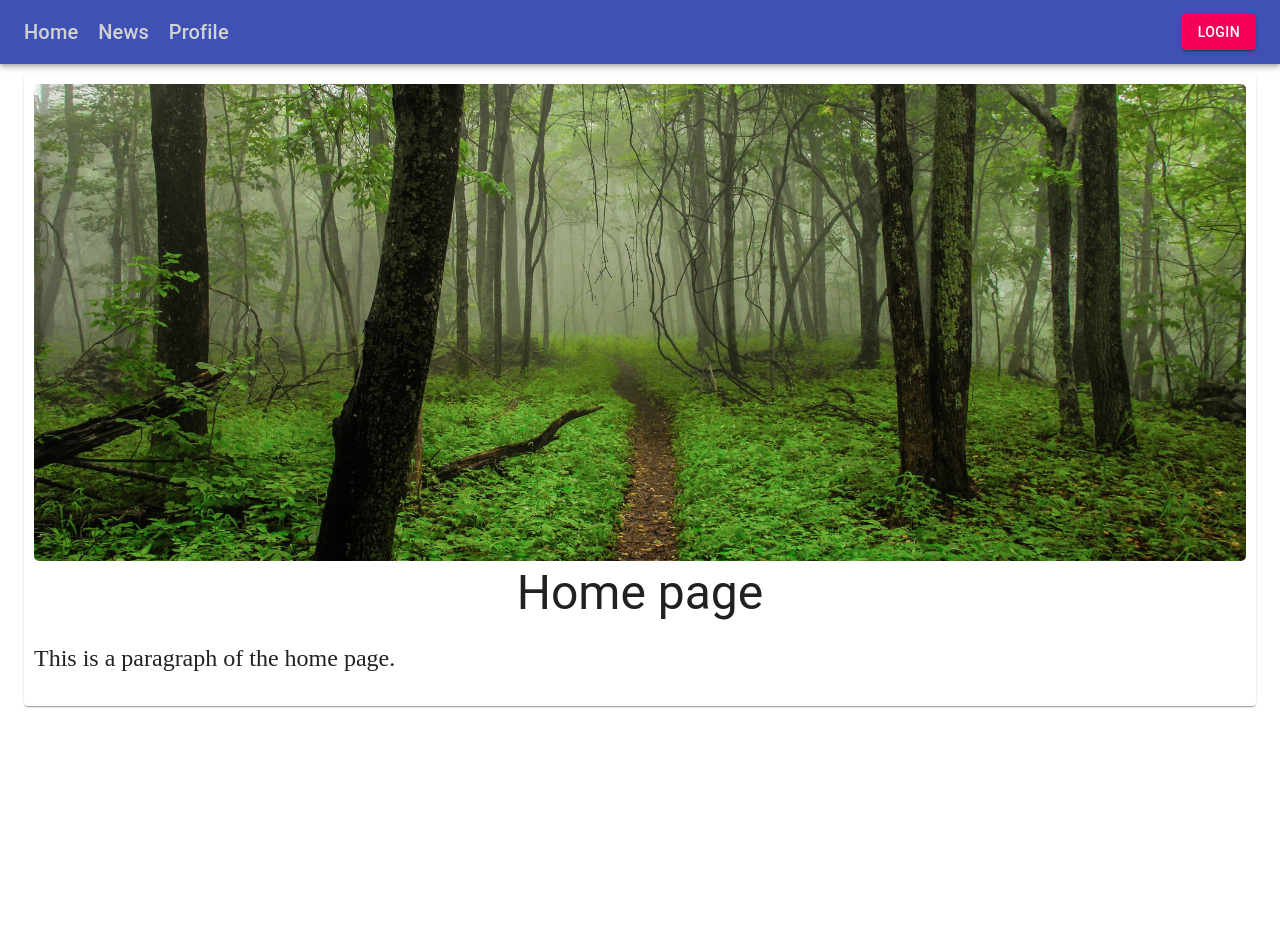
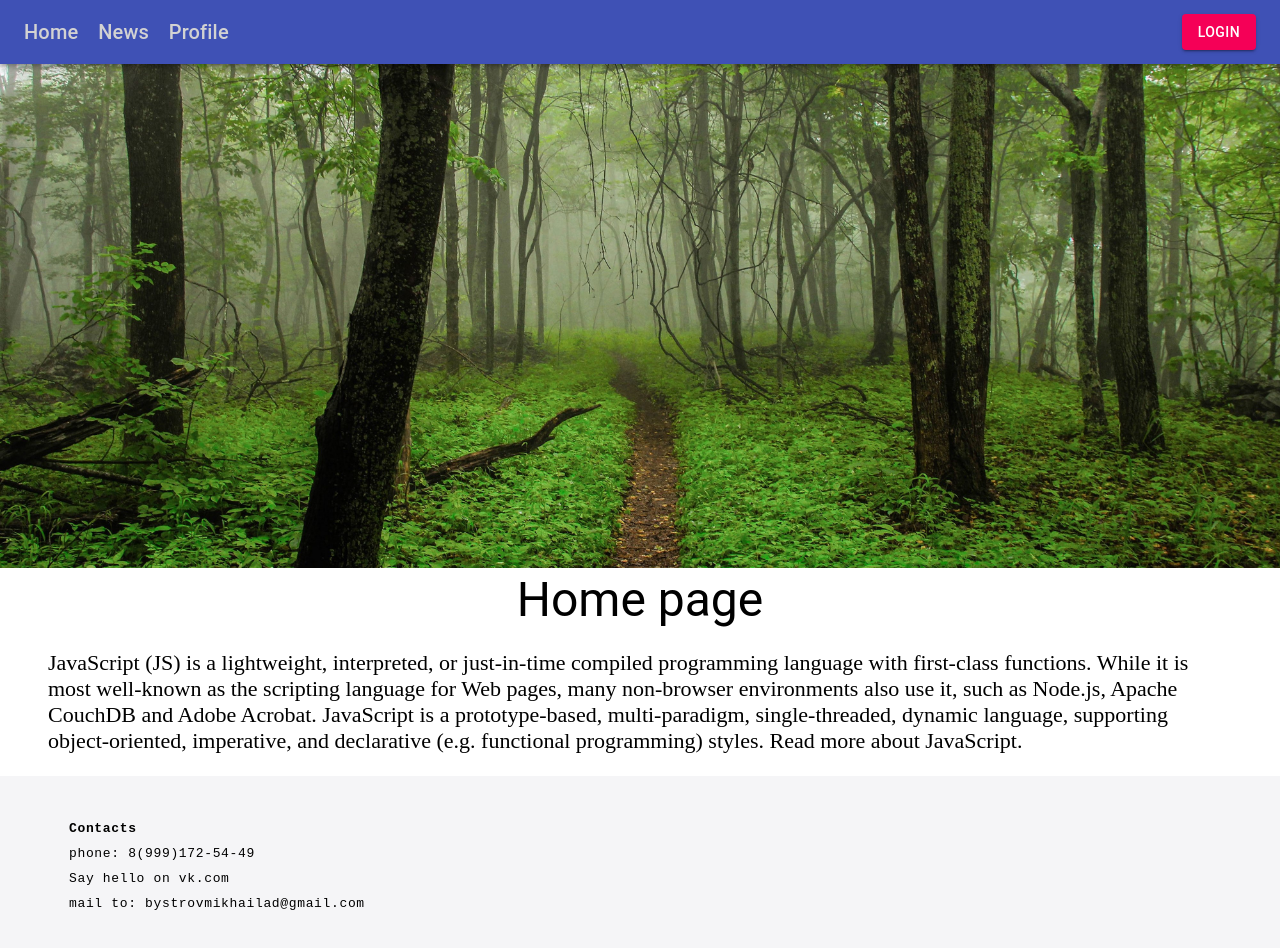
Before and after one commit to mikhailbys/newsletter_app, a React (Create React App) app: page / in a window 1280 px wide. Shown: the top 948 px of the page. Before the commit the page ends 800 px from the top, so only its background shows below. Built offline with nearby package versions, Linux system fonts and the light colour scheme.

Commit message:
Footer component

```diff
--- a/src/components/App/App.tsx
+++ b/src/components/App/App.tsx
@@ -57,7 +57,7 @@ function App() {
             <LoginButton/>
           </Toolbar>
         </AppBar>
-        <Container maxWidth="xl">
+        <Container maxWidth="xl" style={{padding: "0"}}>
           <Switch>
             <Route exact path="/" component={ Home } />
             <Route exact path="/news" component={ NewsContainer }/>
--- /dev/null
+++ b/src/components/Footer/Footer.tsx
@@ -0,0 +1,24 @@
+import React from 'react';
+import useStyles from './styles'
+
+export const Footer = () => {
+    const styles = useStyles();
+    return (
+        <footer className={styles.contactDiv}>
+            <div className={styles.contactP}>
+                <ul className={styles.ul}>
+                    <li className={styles.cp}>Contacts</li>
+                    <li className={styles.cpli}>
+                        phone: 8(999)172-54-49
+                    </li>
+                    <li className={styles.cpli} style={{textDecoration: "none"}}>
+                        <a className={"contact-a"} target="_blank" href="https://vk.com/hotdollar" >Say hello on vk.com</a>
+                    </li>
+                    <li className={styles.cpli}>
+                        <a className={"contact-a"} href="mailto:bystrovmikhailad@gmail.com">mail to: bystrovmikhailad@gmail.com</a>
+                    </li>
+                </ul>
+            </div>
+        </footer>
+    );
+}
--- /dev/null
+++ b/src/components/Footer/styles.ts
@@ -0,0 +1,43 @@
+import {makeStyles} from "@material-ui/core/styles";
+
+export default makeStyles({
+    paper: {
+        marginTop: "10px",
+        padding: "10px 10px 10px 10px"
+    },
+    image: {
+        width: '100%'
+    },
+    p: {
+        fontSize: '24px',
+        paddingLeft: '24px',
+        paddingRight: '24px'
+    },
+    contactDiv: {
+        backgroundColor: '#f5f5f7',
+        position: "inherit",
+        bottom: "0",
+        width: "100%"
+    },
+    contactP: {
+        padding: "24px 20px 20px 24px"
+    },
+    cp: {
+        padding: "5px",
+        fontWeight: "bold",
+        fontFamily: "monospace",
+        letterSpacing: "0.05em"
+    },
+    ul: {
+        listStyle: "none"
+    },
+    cpli: {
+        padding: "5px",
+        fontFamily: "monospace",
+        letterSpacing: "0.05em",
+        textDecoration: "none !important",
+        "&:hover": {
+            textDecoration: "underline"
+        }
+    }
+});
--- a/src/components/Home/Home.tsx
+++ b/src/components/Home/Home.tsx
@@ -1,19 +1,20 @@
 import React from 'react';
-import {Paper, Typography} from "@material-ui/core";
+import { Typography} from "@material-ui/core";
 import homeImgSource from '../../resources/forest.jpg'
 import useStyles from './styles'
+import {Footer} from "../Footer/Footer";
 
 export const Home = () => {
     const styles = useStyles();
     return (
     <>
-        <Paper className={styles.paper}>
+        <div>
             <img
                 className={styles.image}
                 src={homeImgSource}
                 alt="Forest"
             />
-            <div>
+
                 <section>
                     <Typography
                         variant="h3"
@@ -24,11 +25,12 @@ export const Home = () => {
                     <p
                         className={styles.p}
                     >
-                        This is a paragraph of the home page.
+                        JavaScript (JS) is a lightweight, interpreted, or just-in-time compiled programming language with first-class functions. While it is most well-known as the scripting language for Web pages, many non-browser environments also use it, such as Node.js, Apache CouchDB and Adobe Acrobat. JavaScript is a prototype-based, multi-paradigm, single-threaded, dynamic language, supporting object-oriented, imperative, and declarative (e.g. functional programming) styles. Read more about JavaScript.
                     </p>
                 </section>
-            </div>
-        </Paper>
+
+        </div>
+        <Footer/>
     </>
     );
 }
--- a/src/components/Home/styles.ts
+++ b/src/components/Home/styles.ts
@@ -1,15 +1,16 @@
-import { makeStyles } from "@material-ui/core/styles";
+import {makeStyles} from "@material-ui/core/styles";
 
-export default  makeStyles( {
+export default makeStyles({
     paper: {
         marginTop: "10px",
         padding: "10px 10px 10px 10px"
     },
     image: {
-        width: '100%',
-        borderRadius: '5px'
+        width: '100%'
     },
     p: {
-        fontSize: '24px'
+        fontSize: '22px',
+        paddingLeft: '48px',
+        paddingRight: '48px'
     }
 });
--- a/src/components/News/News.tsx
+++ b/src/components/News/News.tsx
@@ -2,28 +2,30 @@ import React, {FC} from 'react';
 import {CardContent, Grid, Paper, Typography} from "@material-ui/core";
 import useStyles from './styles'
 import {PropsT} from "./types";
+import {Footer} from "../Footer/Footer";
 
 export const News:FC<PropsT> = ({ news}) => {
-    const classes = useStyles();
+    const styles = useStyles();
         return (
-                <Grid container style={{}} spacing={2} justify="space-between" alignItems="stretch">
+            <div className={styles.container}>
+                <Grid container spacing={2} justify="space-between" alignItems="stretch">
                     {
                         news.map(article =>
                             <Grid item xs={12} sm={12} md={6} lg={4} xl={4}>
-                                <Paper className={classes.paper}>
-                                    <CardContent className={classes.EntryCard} key={article.index}>
+                                <Paper className={styles.paper}>
+                                    <CardContent className={styles.entryCard} key={article.index}>
                                         <Typography variant="h4">
                                             {article.source.name}
                                         </Typography>
                                         <img
-                                            className={classes.media}
+                                            className={styles.media}
                                             src={article.urlToImage}
                                             alt={article.title}
                                         />
                                         <Typography variant="body1">
                                             {article.content}
                                         </Typography>
-                                        <Typography variant="caption" className={classes.textMargins}>
+                                        <Typography variant="caption" className={styles.textMargins}>
                                             {article.author} on {article.publishedAt}
                                         </Typography>
                                     </CardContent>
@@ -31,5 +33,7 @@ export const News:FC<PropsT> = ({ news}) => {
                             </Grid>
                         )}
                 </Grid>
+                <Footer/>
+            </div>
         );
 }
--- a/src/components/News/styles.ts
+++ b/src/components/News/styles.ts
@@ -1,8 +1,12 @@
 import { makeStyles } from "@material-ui/core/styles";
 
 export default  makeStyles( {
-    EntryCard: {
+    entryCard: {
         margin: '1rem 0'
+    },
+    container: {
+        paddingLeft: "12px",
+        paddingRight: "12px"
     },
     addButton: {
         /* color: '#fff',
--- a/src/index.css
+++ b/src/index.css
@@ -1,8 +1,18 @@
 body {
   margin: 0;
+  padding: 0;
 }
 
 code {
   font-family: source-code-pro, Menlo, Monaco, Consolas, 'Courier New',
     monospace;
 }
+
+.contact-a, .contact-a:link, .contact-a:visited, .contact-a:focus, .contact-a:active{
+  color:black;
+  text-decoration:none;
+}
+
+.contact-a:hover{
+  text-decoration: underline;
+}
```
